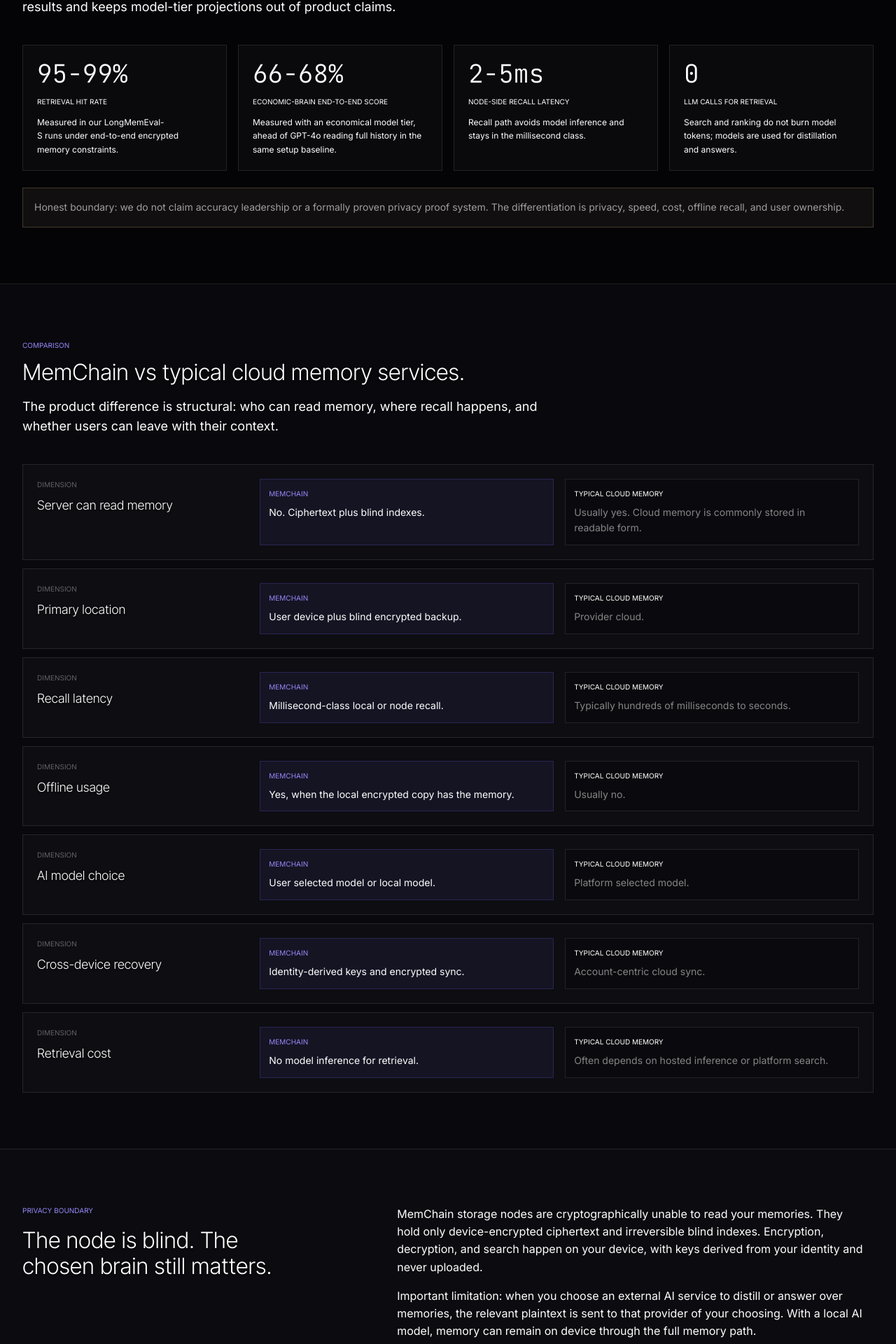
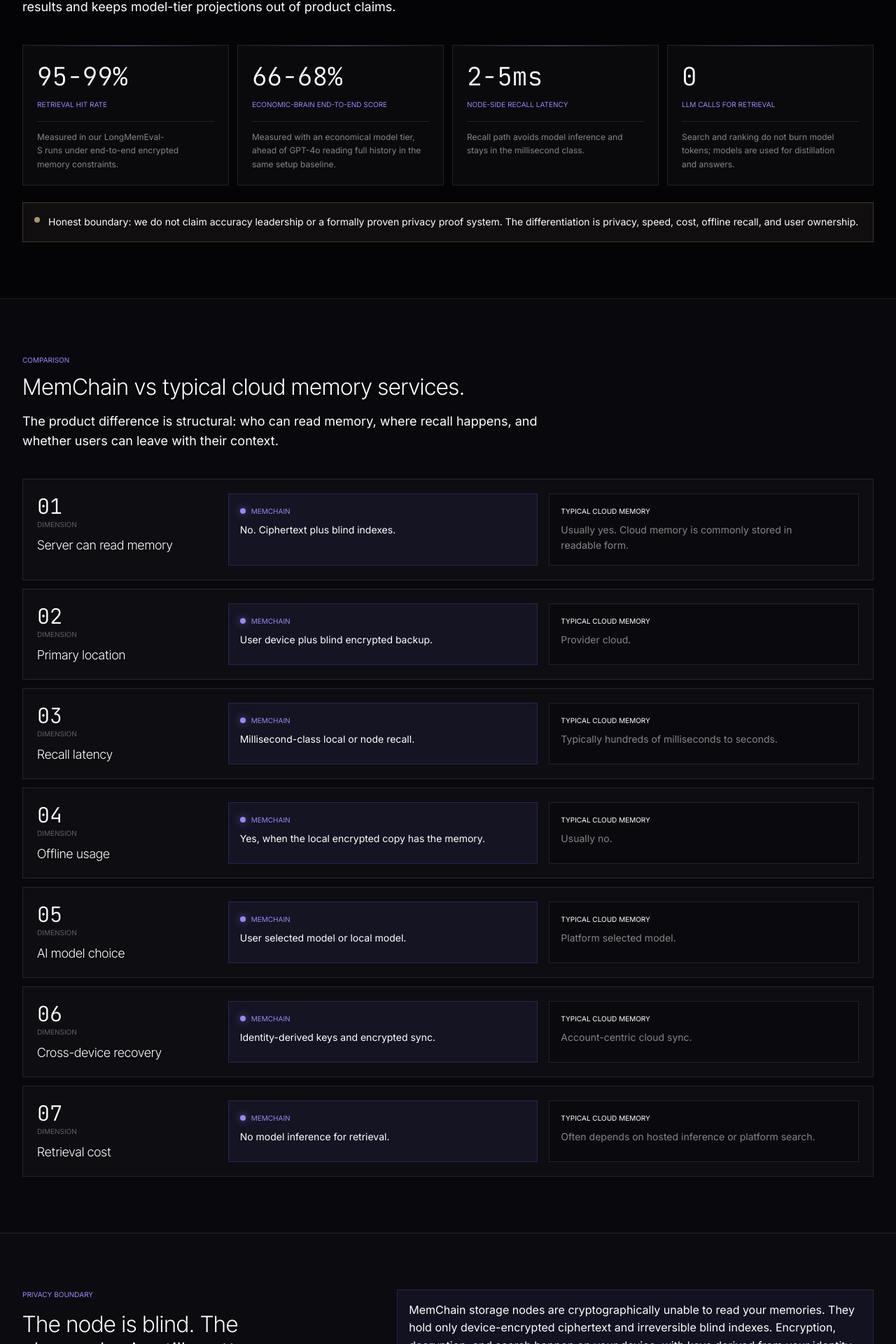
Before and after one commit to AeroNyxNetwork/AeroNyx-web, a Next.js app: page /memchain in a window 1280 px wide. Shown: the part 3597-5517 px from the top of the page at 70% size. Built offline with nearby package versions, Linux system fonts and the light colour scheme.

Commit message:
Polish MemChain benchmark evidence sections

```diff
--- a/pages/memchain.js
+++ b/pages/memchain.js
@@ -29,6 +29,11 @@
  *   surface visible on mobile as a calm stacked evidence group instead of
  *   hiding two of the three trust claims. FAQ and pipeline cards also receive
  *   tighter min-width and wrapping protection for long localized copy.
+ *
+ * Modification Reason: v2.7 - Benchmark and boundary evidence polish.
+ *   Benchmark cards, comparison rows, and the privacy boundary now read as
+ *   claim-safe evidence surfaces instead of plain data tables. The measured
+ *   claim, market comparison, and limitation copy remain unchanged.
  *
  * Modification Reason: v2.2 - Multilingual mobile resilience.
  *   Tightened long-locale wrapping for MemChain proof rails, comparison cards,
@@ -154,6 +159,7 @@
  * Last Modified: v2.4 - Advantage lab mobile metric wrapping
  * Last Modified: v2.5 - MemChain mobile trust-flow polish
  * Last Modified: v2.6 - Advantage evidence stack polish
+ * Last Modified: v2.7 - Benchmark and boundary evidence polish
  * ============================================
  */
 
@@ -683,17 +689,23 @@ const Benchmarks = ({ copy }) => (
         title={copy.title}
         description={copy.description}
       />
-      <div className="mt-10 grid gap-4 md:grid-cols-2 lg:grid-cols-4">
+      <div className="mt-10 grid gap-3 md:grid-cols-2 lg:grid-cols-4">
         {copy.cards.map((item) => (
-          <div key={item.label} className="page-card min-w-0 border p-4 md:p-5">
-            <div className="font-mono text-3xl font-light text-white md:text-4xl">{item.value}</div>
-            <div className="mt-3 break-words text-[10px] uppercase leading-4 tracking-eyebrow text-white/42">{item.label}</div>
-            <p className="mt-3 text-xs leading-relaxed text-white/46">{item.note}</p>
+          <div key={item.label} className="page-card relative min-w-0 overflow-hidden border p-4 md:p-5">
+            <div className="absolute inset-x-0 top-0 h-px bg-gradient-to-r from-transparent via-brand-light/45 to-transparent" />
+            <div className="flex min-h-[4.5rem] flex-col justify-end">
+              <div className="break-words font-mono text-3xl font-light leading-none text-white md:text-4xl">{item.value}</div>
+              <div className="mt-3 break-words text-[10px] uppercase leading-4 tracking-eyebrow text-brand-light">{item.label}</div>
+            </div>
+            <p className="mt-4 border-t border-white/10 pt-3 text-xs leading-relaxed text-white/50">{item.note}</p>
           </div>
         ))}
       </div>
-      <div className="mt-6 border border-warn/25 bg-warn/[0.06] p-4 text-sm leading-relaxed text-white/60">
-        {copy.honestBoundary}
+      <div className="mt-6 grid gap-3 border border-warn/25 bg-warn/[0.055] p-4 md:grid-cols-[auto_minmax(0,1fr)] md:items-start">
+        <span aria-hidden="true" className="mt-1 hidden h-2 w-2 rounded-pill bg-warn/80 md:block" />
+        <p className="min-w-0 break-words text-sm leading-relaxed text-white/64">
+          {copy.honestBoundary}
+        </p>
       </div>
     </Container>
   </section>
@@ -708,17 +720,23 @@ const Comparison = ({ copy }) => (
         description={copy.description}
       />
       <div className="mt-10 grid gap-3">
-        {copy.rows.map((row) => (
-          <article key={row.dimension} className="page-card grid min-w-0 gap-4 border p-4 md:grid-cols-[0.72fr_1fr_1fr] md:p-5">
-            <div className="min-w-0">
+        {copy.rows.map((row, index) => (
+          <article key={row.dimension} className="page-card grid min-w-0 gap-4 border p-4 md:grid-cols-[0.58fr_1fr_1fr] md:p-5">
+            <div className="min-w-0 border-b border-white/10 pb-3 md:border-b-0 md:pb-0">
+              <div className="font-mono text-2xl font-light leading-none text-white/18 md:text-3xl">
+                {String(index + 1).padStart(2, '0')}
+              </div>
               <div className="break-words text-[10px] uppercase leading-4 tracking-eyebrow text-white/35">{copy.labels.dimension}</div>
               <h3 className="mt-2 break-words text-lg font-light text-white">{row.dimension}</h3>
             </div>
-            <div className="min-w-0 border border-brand-line bg-brand-faint p-3">
-              <div className="break-words text-[10px] uppercase leading-4 tracking-eyebrow text-brand-light">{copy.labels.memchain}</div>
+            <div className="min-w-0 border border-brand-line bg-brand-faint p-3 md:p-4">
+              <div className="flex items-center gap-2">
+                <span className="h-2 w-2 shrink-0 rounded-pill bg-brand-light shadow-[0_0_12px_rgba(151,136,247,0.65)]" />
+                <div className="break-words text-[10px] uppercase leading-4 tracking-eyebrow text-brand-light">{copy.labels.memchain}</div>
+              </div>
               <p className="mt-2 break-words text-sm leading-relaxed text-white">{row.memchain}</p>
             </div>
-            <div className="min-w-0 border border-white/10 bg-black/25 p-3">
+            <div className="min-w-0 border border-white/10 bg-black/25 p-3 md:p-4">
               <div className="break-words text-[10px] uppercase leading-4 tracking-eyebrow text-white/34">{copy.labels.cloud}</div>
               <p className="mt-2 break-words text-sm leading-relaxed text-white/50">{row.cloud}</p>
             </div>
@@ -737,9 +755,18 @@ const PrivacyBoundary = ({ copy }) => (
           <div className="text-[10px] uppercase tracking-eyebrow text-brand-light">{copy.eyebrow}</div>
           <h2 className="mt-4 max-w-3xl break-words text-display-md font-light text-white">{copy.title}</h2>
         </div>
-        <div className="space-y-4 text-base leading-relaxed text-white/62">
-          {copy.paragraphs.map((paragraph) => (
-            <p key={paragraph}>{paragraph}</p>
+        <div className="grid gap-3">
+          {copy.paragraphs.map((paragraph, index) => (
+            <div
+              key={paragraph}
+              className={`min-w-0 border p-4 text-base leading-relaxed ${
+                index === 0
+                  ? 'border-brand-line bg-brand-faint text-white/72'
+                  : 'border-warn/25 bg-warn/[0.045] text-white/62'
+              }`}
+            >
+              <p className="break-words">{paragraph}</p>
+            </div>
           ))}
         </div>
       </div>
```
